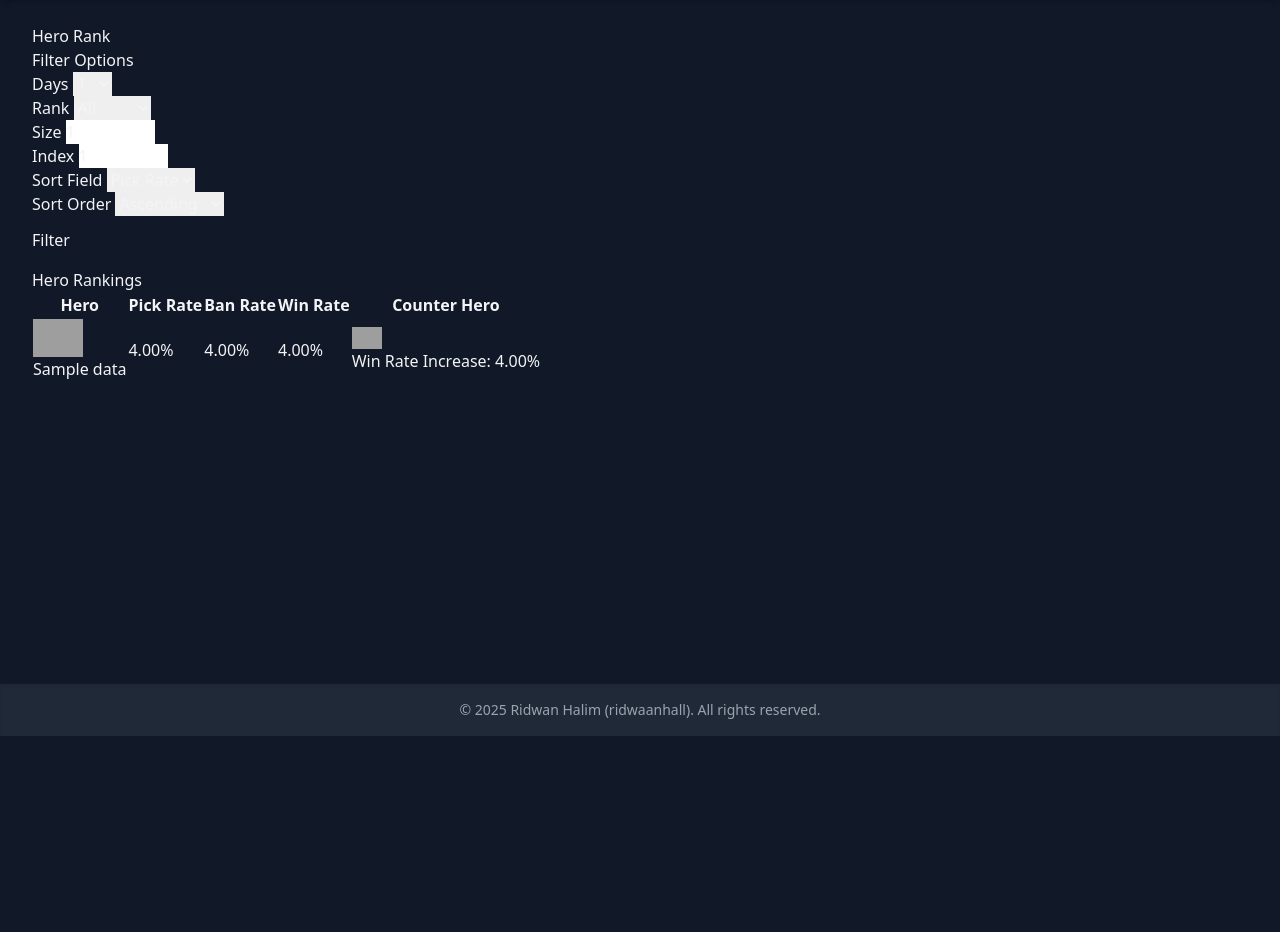
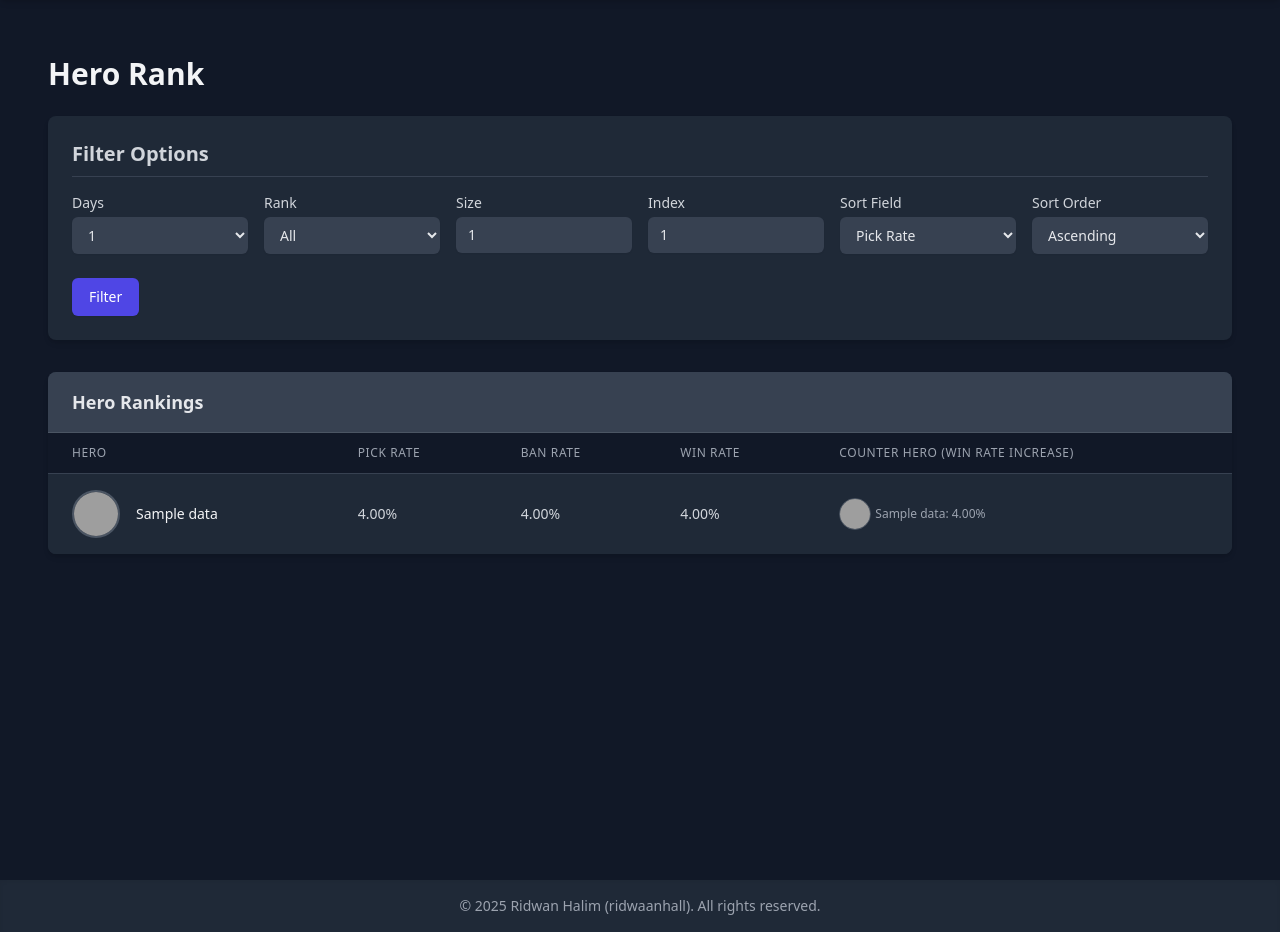
Before and after one commit to ridwaanhall/api-mobilelegends, a Django app: template mlbb_web/templates/mlbb_web/hero-rank.html in a window 1280 px wide. Shown: the part 64-996 px from the top of the page. Before the commit the page ends 800 px from the top, so only its background shows below. Run offline with Django 4.2, Linux system fonts and the light colour scheme; the template is opened without the code that fills it: most values are stand-ins (such as "Sample title", 1, 10 or a date in 2020); some libraries are stand-ins or nearby versions; grey boxes are pictures that could not be loaded.

Commit message:
feat: refactor hero rank page with Tailwind CSS for improved styling and layout

```diff
--- a/mlbb_web/templates/mlbb_web/hero-rank.html
+++ b/mlbb_web/templates/mlbb_web/hero-rank.html
@@ -1,18 +1,17 @@
 {% extends "base.html" %}
 
 {% block content %}
-<div class="container">
-    <h1>Hero Rank</h1>
-    <div class="card mb-4">
-        <div class="card-header">
-            Filter Options
-        </div>
-        <div class="card-body">
+<div class="container mx-auto px-4 py-8 bg-gray-900 text-gray-200 min-h-screen">
+    <h1 class="text-3xl font-bold mb-6 text-gray-100">Hero Rank</h1>
+
+    <!-- Filter Options Card -->
+    <div class="bg-gray-800 shadow-md rounded-lg p-6 mb-8">
+        <h2 class="text-xl font-semibold mb-4 border-b pb-2 text-gray-300 border-gray-700">Filter Options</h2>
         <form method="get">
-                <div class="row g-3">
-                    <div class="col-md-2">
-                        <label for="days" class="form-label">Days</label>
-                        <select id="days" name="days" class="form-select">
+            <div class="grid grid-cols-1 sm:grid-cols-2 md:grid-cols-3 lg:grid-cols-6 gap-4">
+                <div>
+                    <label for="days" class="block text-sm font-medium text-gray-300 mb-1">Days</label>
+                    <select id="days" name="days" class="mt-1 block w-full rounded-md bg-gray-700 border-gray-600 text-gray-200 shadow-sm focus:border-indigo-500 focus:ring-indigo-500 sm:text-sm py-2 px-3">
                         <option value="1" {% if days == '1' %}selected{% endif %}>1</option>
                         <option value="3" {% if days == '3' %}selected{% endif %}>3</option>
                         <option value="7" {% if days == '7' %}selected{% endif %}>7</option>
@@ -20,9 +19,9 @@
                         <option value="30" {% if days == '30' %}selected{% endif %}>30</option>
                     </select>
                 </div>
-                    <div class="col-md-2">
-                        <label for="rank" class="form-label">Rank</label>
-                        <select id="rank" name="rank" class="form-select">
+                <div>
+                    <label for="rank" class="block text-sm font-medium text-gray-300 mb-1">Rank</label>
+                    <select id="rank" name="rank" class="mt-1 block w-full rounded-md bg-gray-700 border-gray-600 text-gray-200 shadow-sm focus:border-indigo-500 focus:ring-indigo-500 sm:text-sm py-2 px-3">
                         <option value="all" {% if rank == 'all' %}selected{% endif %}>All</option>
                         <option value="epic" {% if rank == 'epic' %}selected{% endif %}>Epic</option>
                         <option value="legend" {% if rank == 'legend' %}selected{% endif %}>Legend</option>
@@ -31,69 +30,84 @@
                         <option value="glory" {% if rank == 'glory' %}selected{% endif %}>Glory</option>
                     </select>
                 </div>
-                    <div class="col-md-2">
-                        <label for="size" class="form-label">Size</label>
-                        <input type="number" id="size" name="size" class="form-control" value="{{ size }}" min="1" max="126">
+                <div>
+                    <label for="size" class="block text-sm font-medium text-gray-300 mb-1">Size</label>
+                    <input type="number" id="size" name="size" class="mt-1 block w-full rounded-md bg-gray-700 border-gray-600 text-gray-200 shadow-sm focus:border-indigo-500 focus:ring-indigo-500 sm:text-sm py-2 px-3" value="{{ size }}" min="1" max="126">
                 </div>
-                    <div class="col-md-2">
-                        <label for="index" class="form-label">Index</label>
-                        <input type="number" id="index" name="index" class="form-control" value="{{ index }}" min="1" max="126">
+                <div>
+                    <label for="index" class="block text-sm font-medium text-gray-300 mb-1">Index</label>
+                    <input type="number" id="index" name="index" class="mt-1 block w-full rounded-md bg-gray-700 border-gray-600 text-gray-200 shadow-sm focus:border-indigo-500 focus:ring-indigo-500 sm:text-sm py-2 px-3" value="{{ index }}" min="1" max="126">
                 </div>
-                    <div class="col-md-2">
-                        <label for="sort_field" class="form-label">Sort Field</label>
-                        <select id="sort_field" name="sort_field" class="form-select">
+                <div>
+                    <label for="sort_field" class="block text-sm font-medium text-gray-300 mb-1">Sort Field</label>
+                    <select id="sort_field" name="sort_field" class="mt-1 block w-full rounded-md bg-gray-700 border-gray-600 text-gray-200 shadow-sm focus:border-indigo-500 focus:ring-indigo-500 sm:text-sm py-2 px-3">
                         <option value="pick_rate" {% if sort_field == 'pick_rate' %}selected{% endif %}>Pick Rate</option>
                         <option value="ban_rate" {% if sort_field == 'ban_rate' %}selected{% endif %}>Ban Rate</option>
                         <option value="win_rate" {% if sort_field == 'win_rate' %}selected{% endif %}>Win Rate</option>
                     </select>
                 </div>
-                    <div class="col-md-2">
-                        <label for="sort_order" class="form-label">Sort Order</label>
-                        <select id="sort_order" name="sort_order" class="form-select">
+                <div>
+                    <label for="sort_order" class="block text-sm font-medium text-gray-300 mb-1">Sort Order</label>
+                    <select id="sort_order" name="sort_order" class="mt-1 block w-full rounded-md bg-gray-700 border-gray-600 text-gray-200 shadow-sm focus:border-indigo-500 focus:ring-indigo-500 sm:text-sm py-2 px-3">
                         <option value="asc" {% if sort_order == 'asc' %}selected{% endif %}>Ascending</option>
                         <option value="desc" {% if sort_order == 'desc' %}selected{% endif %}>Descending</option>
                     </select>
                 </div>
             </div>
-                <button type="submit" class="btn btn-primary mt-3">Filter</button>
+            <button type="submit" class="mt-6 inline-flex justify-center py-2 px-4 border border-transparent shadow-sm text-sm font-medium rounded-md text-white bg-indigo-600 hover:bg-indigo-700 focus:outline-none focus:ring-2 focus:ring-offset-2 focus:ring-indigo-500">
+                Filter
+            </button>
         </form>
     </div>
+
+    <!-- Hero Rankings Card -->
+    <div class="bg-gray-800 shadow-md rounded-lg overflow-hidden">
+        <div class="px-6 py-4 border-b bg-gray-700 border-gray-600">
+             <h2 class="text-lg font-semibold text-gray-200">Hero Rankings</h2>
         </div>
-    <div class="card mt-4">
-        <div class="card-header">
-            Hero Rankings
-        </div>
-        <div class="card-body">
-            <table class="table table-hover">
-                <thead class="table-dark">
+        <div class="overflow-x-auto">
+            <table class="min-w-full divide-y divide-gray-700">
+                <thead class="bg-gray-900">
                     <tr>
-                        <th>Hero</th>
-                        <th>Pick Rate</th>
-                        <th>Ban Rate</th>
-                        <th>Win Rate</th>
-                        <th>Counter Hero</th>
+                        <th scope="col" class="px-6 py-3 text-left text-xs font-medium text-gray-400 uppercase tracking-wider">Hero</th>
+                        <th scope="col" class="px-6 py-3 text-left text-xs font-medium text-gray-400 uppercase tracking-wider">Pick Rate</th>
+                        <th scope="col" class="px-6 py-3 text-left text-xs font-medium text-gray-400 uppercase tracking-wider">Ban Rate</th>
+                        <th scope="col" class="px-6 py-3 text-left text-xs font-medium text-gray-400 uppercase tracking-wider">Win Rate</th>
+                        <th scope="col" class="px-6 py-3 text-left text-xs font-medium text-gray-400 uppercase tracking-wider">Counter Hero (Win Rate Increase)</th>
                     </tr>
                 </thead>
-                <tbody>
+                <tbody class="bg-gray-800 divide-y divide-gray-700">
                     {% for record in data.data.records %}
+                    <tr class="hover:bg-gray-700">
+                        <td class="px-6 py-4 whitespace-nowrap">
+                            <div class="flex items-center">
+                                <div class="flex-shrink-0 h-12 w-12">
+                                    <img class="h-12 w-12 rounded-full object-cover border-2 border-gray-600" src="{{ record.data.main_hero.data.head }}" alt="{{ record.data.main_hero.data.name }}">
+                                </div>
+                                <div class="ml-4">
+                                    <div class="text-sm font-medium text-gray-100">{{ record.data.main_hero.data.name }}</div>
+                                </div>
+                            </div>
+                        </td>
+                        <td class="px-6 py-4 whitespace-nowrap text-sm text-gray-300">{{ record.data.main_hero_appearance_rate|floatformat:2 }}%</td>
+                        <td class="px-6 py-4 whitespace-nowrap text-sm text-gray-300">{{ record.data.main_hero_ban_rate|floatformat:2 }}%</td>
+                        <td class="px-6 py-4 whitespace-nowrap text-sm text-gray-300">{{ record.data.main_hero_win_rate|floatformat:2 }}%</td>
+                        <td class="px-6 py-4 text-sm text-gray-300"> {# Removed whitespace-nowrap from td to allow wrapping #}
+                            <div class="flex items-center space-x-4 flex-wrap"> {# Added flex-wrap #}
+                                {% for sub_hero in record.data.sub_hero %}
+                                <div class="flex items-center space-x-1 py-1"> {# Added py-1 for vertical spacing when wrapped #}
+                                    <img class="h-8 w-8 rounded-full object-cover border border-gray-600" src="{{ sub_hero.hero.data.head }}" alt="{{ sub_hero.hero.data.name }}">
+                                    <span class="text-xs text-gray-400 whitespace-nowrap">{{ sub_hero.hero.data.name }}: {{ sub_hero.increase_win_rate|floatformat:2 }}%</span> {# Added whitespace-nowrap here #}
+                                </div>
+                                {% empty %}
+                                <span class="text-xs text-gray-500">N/A</span>
+                                {% endfor %}
+                            </div>
+                        </td>
+                    </tr>
+                    {% empty %}
                     <tr>
-                        <td>
-                            <img src="{{ record.data.main_hero.data.head }}" alt="{{ record.data.main_hero.data.name }}" width="50">
-                            {{ record.data.main_hero.data.name }}
-                        </td>
-                        <td>{{ record.data.main_hero_appearance_rate|floatformat:2 }}%</td>
-                        <td>{{ record.data.main_hero_ban_rate|floatformat:2 }}%</td>
-                        <td>{{ record.data.main_hero_win_rate|floatformat:2 }}%</td>
-                        <td>
-                            <ul>
-                                {% for sub_hero in record.data.sub_hero %}
-                                <li>
-                                    <img src="{{ sub_hero.hero.data.head }}" alt="Sub Hero" width="30">
-                                    Win Rate Increase: {{ sub_hero.increase_win_rate|floatformat:2 }}%
-                                </li>
-                                {% endfor %}
-                            </ul>
-                        </td>
+                        <td colspan="5" class="px-6 py-4 text-center text-sm text-gray-500">No hero data available for the selected filters.</td>
                     </tr>
                     {% endfor %}
                 </tbody>
```
Lines whose indentation alone changed are shown as unchanged.
